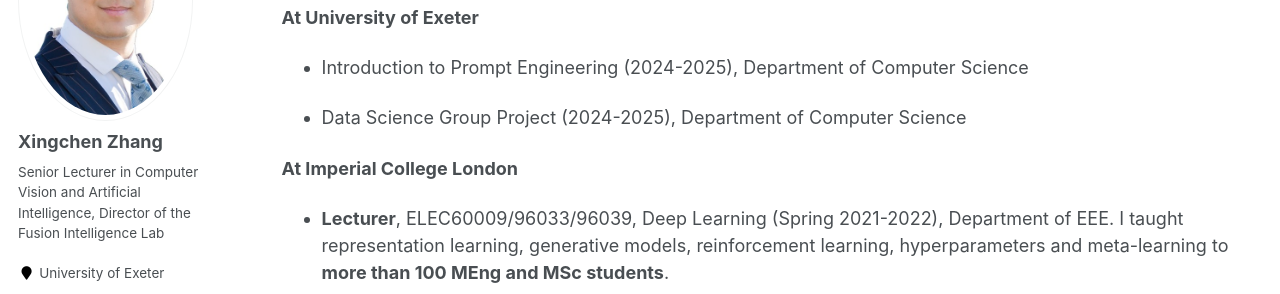
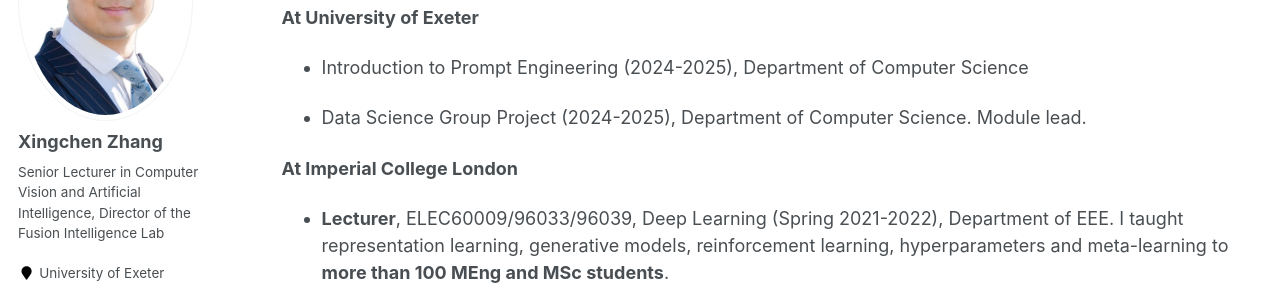
Before and after one commit to xingchenzhang/xingchenzhang.github.io, a Jekyll site: the page built from _pages/teaching.md, in a window 1280 px wide and 1247 px high. Shown: the part 238-532 px from the top of the window. Built offline with Jekyll 4.4.1, drawn with Linux system fonts in a browser that asks for light colours.

Commit message:
update teaching

```diff
--- a/_pages/teaching.md
+++ b/_pages/teaching.md
@@ -12,7 +12,7 @@
 
 - Introduction to Prompt Engineering (2024-2025), Department of Computer Science
 
-- Data Science Group Project (2024-2025), Department of Computer Science
+- Data Science Group Project (2024-2025), Department of Computer Science. Module lead.
 
 **At Imperial College London**
 
```
